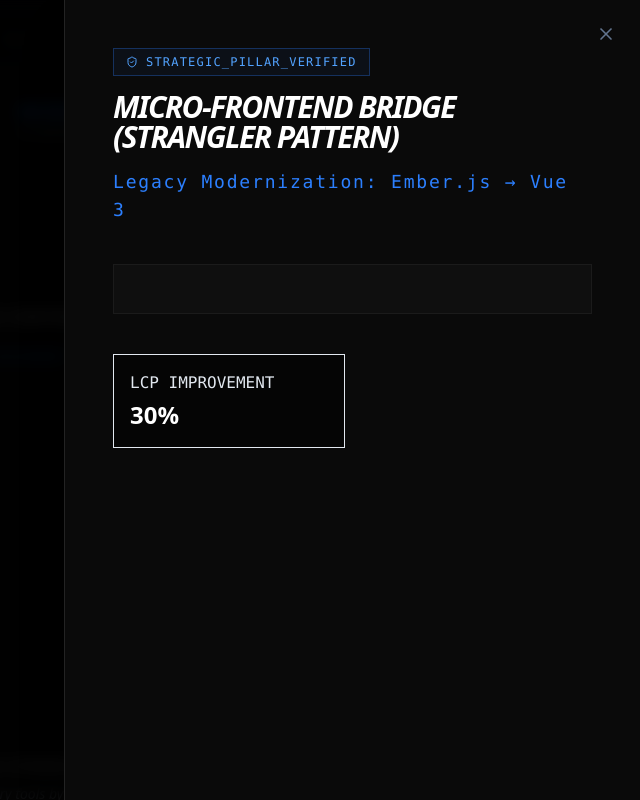
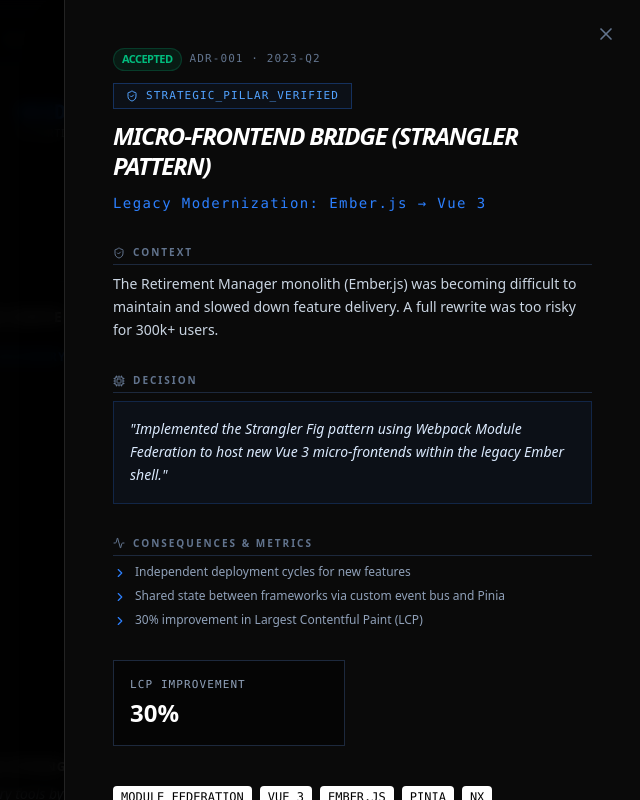
Before and after one commit to juandaosp/Portfolio-Juan, a Next.js app: page / in a window 1280 px wide. Both pictures are taken after a click on the element 224 px from the left and 912 px from the top of the page. Shown: the part 512-1312 px from the top of the page, without its empty margins (640-1280 px from the left). Built offline with nearby package versions, Linux system fonts and the light colour scheme.

Commit message:
Improve PillarsDrawer with data

```diff
--- a/src/app/page.tsx
+++ b/src/app/page.tsx
@@ -42,7 +42,7 @@
             <h2 className="text-8xl font-black text-white tracking-tighter mb-2">
               451
             </h2>
-            <p className="text-slate-500 uppercase tracking-widest text-[10px] font-mono">
+            <p className="text-slate-300 uppercase tracking-widest text-[12px] font-mono">
               Morningstar + UdV · 5 Years
             </p>
           </div>
@@ -55,7 +55,7 @@
             <h2 className="text-8xl font-black text-white tracking-tighter mb-2">
               92%
             </h2>
-            <p className="text-slate-500 uppercase tracking-widest text-[10px] font-mono">
+            <p className="text-slate-300 uppercase tracking-widest text-[12px] font-mono">
               Bugs & Features · End-to-End
             </p>
           </div>
--- a/src/components/PilarDrawer.tsx
+++ b/src/components/PilarDrawer.tsx
@@ -1,7 +1,8 @@
 "use client";
 import React, { useEffect } from 'react';
 import { motion } from 'framer-motion';
-import { X, ShieldCheck } from 'lucide-react';
+import { X, ShieldCheck, Cpu, Activity, ExternalLink, ChevronRight } from 'lucide-react';
+import Badge from "@/components/Badge";
 
 export default function PillarDrawer({ pillar, onClose }: { pillar: any; onClose: () => void }) {
 
@@ -11,61 +12,131 @@
     }, []);
 
     return (
-        // Fixed: pointer-events-none on the root wrapper allows the backdrop to be interactive
-        <div className="fixed inset-0 z-[9999] flex justify-end pointer-events-none">
+        <div className="fixed inset-0 z-[9999] flex justify-end">
 
-            {/* Backdrop: clicking this triggers onClose */}
+            {/* Backdrop */}
             <motion.div
                 initial={{ opacity: 0 }}
                 animate={{ opacity: 1 }}
                 exit={{ opacity: 0 }}
                 onClick={onClose}
-                className="absolute inset-0 bg-black/90 backdrop-blur-sm cursor-zoom-out pointer-events-auto"
+                className="absolute inset-0 bg-black/90 backdrop-blur-sm cursor-zoom-out"
             />
 
-            {/* Drawer Panel: pointer-events-auto ensures content is clickable */}
+            {/* Drawer Panel */}
             <motion.div
                 initial={{ x: '100%' }}
                 animate={{ x: 0 }}
                 exit={{ x: '100%' }}
                 transition={{ type: 'spring', damping: 25, stiffness: 200 }}
-                className="relative max-w-xl h-full bg-[#0a0a0a] border-l border-white/10 shadow-2xl p-8 lg:p-12 overflow-y-auto pointer-events-auto"
+                onClick={(e) => e.stopPropagation()}
+                className="relative w-full max-w-xl h-full bg-[#0a0a0a] border-l border-white/10 shadow-2xl overflow-y-auto z-10"
             >
-                {/* Close Button  */}
+                {/* Close Button */}
                 <button
-                    onClick={(e) => {
-                        e.stopPropagation();
-                        onClose();
-                    }}
+                    onClick={onClose}
                     className="absolute top-4 right-4 p-2 text-slate-500 hover:text-white hover:bg-white/10 transition-all rounded-full z-[100]"
                     aria-label="Close drawer"
                 >
                     <X size={20} />
                 </button>
 
-                <div className="space-y-10 relative">
-                    <header className="space-y-4">
-                        <div className="inline-flex items-center gap-2 px-3 py-1 border border-blue-500/30 bg-blue-500/5 text-blue-400 text-[12px] font-mono uppercase tracking-widest">
+                <div className="p-8 lg:p-12 space-y-8">
+
+                    {/* Header */}
+                    <header className="space-y-3">
+                        <div className="flex items-center gap-2">
+                            <span className="px-2 py-0.5 rounded-full bg-emerald-500/10 text-emerald-500 border border-emerald-500/20 text-[11px] uppercase font-bold tracking-tighter">
+                                {pillar.status}
+                            </span>
+                            <span className="text-slate-500 text-[11px] font-mono tracking-widest">{pillar.id} · {pillar.date}</span>
+                        </div>
+                        <div className="inline-flex items-center gap-2 px-3 py-1 border border-blue-500/30 bg-blue-500/5 text-blue-400 text-[11px] font-mono uppercase tracking-widest">
                             <ShieldCheck size={12} /> Strategic_Pillar_Verified
                         </div>
-                        <h2 className="text-3xl font-black text-white tracking-tighter uppercase italic leading-none">
+                        <h2 className="text-2xl font-black text-white tracking-tighter uppercase italic leading-tight">
                             {pillar.title}
                         </h2>
-                        <p className="text-blue-500 font-mono text-lg tracking-widest">{pillar.subtitle}</p>
+                        <p className="text-blue-500 font-mono text-sm tracking-widest">{pillar.subtitle}</p>
                     </header>
 
-                    <section className="bg-white/[0.02] border border-white/5 p-6 font-light leading-relaxed text-slate-200 text-lg">
-                        {pillar.content}
+                    {/* Context */}
+                    <section className="space-y-2">
+                        <h3 className="text-[10px] text-slate-500 uppercase font-bold tracking-[0.2em] border-b border-slate-800 pb-1 flex items-center gap-2">
+                            <ShieldCheck size={12} /> Context
+                        </h3>
+                        <p className="text-slate-300 text-sm leading-relaxed font-light">{pillar.context}</p>
                     </section>
 
-                    {pillar.metrics && (
+                    {/* Decision */}
+                    <section className="space-y-2">
+                        <h3 className="text-[10px] text-slate-500 uppercase font-bold tracking-[0.2em] border-b border-slate-800 pb-1 flex items-center gap-2">
+                            <Cpu size={12} /> Decision
+                        </h3>
+                        <div className="bg-blue-500/5 border border-blue-500/20 p-4 text-blue-100 text-sm italic leading-relaxed">
+                            "{pillar.decision}"
+                        </div>
+                    </section>
+
+                    {/* Consequences */}
+                    {pillar.consequences && pillar.consequences.length > 0 && (
+                        <section className="space-y-2">
+                            <h3 className="text-[10px] text-slate-500 uppercase font-bold tracking-[0.2em] border-b border-slate-800 pb-1 flex items-center gap-2">
+                                <Activity size={12} /> Consequences & Metrics
+                            </h3>
+                            <ul className="space-y-2">
+                                {pillar.consequences.map((c: string, i: number) => (
+                                    <li key={i} className="flex items-start gap-2 text-xs text-slate-400">
+                                        <ChevronRight size={14} className="text-blue-500 shrink-0 mt-0.5" />
+                                        {c}
+                                    </li>
+                                ))}
+                            </ul>
+                        </section>
+                    )}
+
+                    {/* Metrics */}
+                    {pillar.metrics && pillar.metrics.length > 0 && (
                         <div className="grid grid-cols-2 gap-4">
                             {pillar.metrics.map((m: any, i: number) => (
-                                <div key={i} className="border border-slate-200 p-4 bg-[#050505]">
-                                    <div className="text-12px text-slate-200 uppercase font-mono mb-1">{m.label}</div>
+                                <div key={i} className="border border-slate-800 p-4 bg-[#050505]">
+                                    <div className="text-[11px] text-slate-400 uppercase font-mono mb-1 tracking-widest">{m.label}</div>
                                     <div className="text-2xl font-black text-white">{m.value}</div>
                                 </div>
                             ))}
+                        </div>
+                    )}
+
+                    {/* Tech Stack */}
+                    {pillar.techStack && pillar.techStack.length > 0 && (
+                        <div className="flex flex-wrap gap-2 pt-2">
+                            {pillar.techStack.map((tech: string) => (
+                                <Badge key={tech} label={tech} className="opacity-80" />
+                            ))}
+                        </div>
+                    )}
+
+                    {/* Live URL */}
+                    {pillar.liveUrl && (
+                        <div className="border-t border-slate-800 pt-6">
+                            <p className="text-[10px] text-slate-500 uppercase tracking-widest font-mono mb-3">
+                                Production_Deployment
+                            </p>
+                            <a
+                                href={pillar.liveUrl}
+                                target="_blank"
+                                rel="noopener noreferrer"
+                                className="group inline-flex items-center gap-3 bg-emerald-500/5 border border-emerald-500/20 px-5 py-3 hover:bg-emerald-500/10 hover:border-emerald-500/40 transition-all w-full"
+                            >
+                                <span className="relative flex h-2 w-2 shrink-0">
+                                    <span className="animate-ping absolute inline-flex h-full w-full rounded-full bg-emerald-400 opacity-75" />
+                                    <span className="relative inline-flex rounded-full h-2 w-2 bg-emerald-400" />
+                                </span>
+                                <span className="text-emerald-400 font-mono text-[12px] uppercase tracking-widest flex-grow">
+                                    View Live Project
+                                </span>
+                                <ExternalLink size={14} className="text-emerald-400 group-hover:translate-x-0.5 group-hover:-translate-y-0.5 transition-transform" />
+                            </a>
                         </div>
                     )}
                 </div>
```
Also changed, not shown: src/components/ContactSection.tsx (+17 -6 lines), src/components/PillarCard.tsx (+21 -7 lines), src/data/portfolio_data.json.
